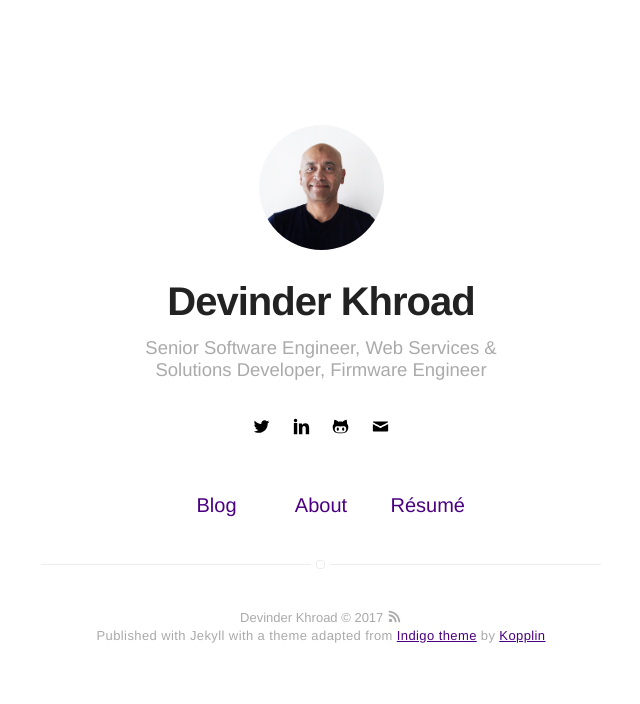
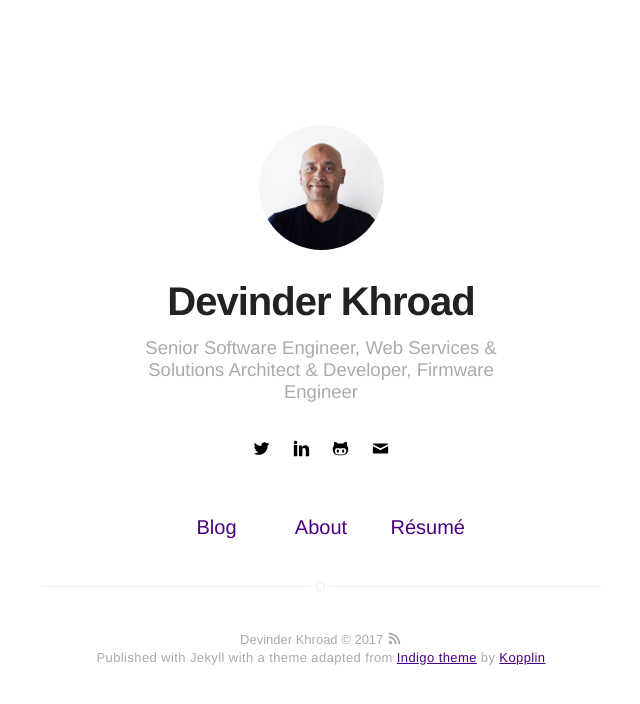
Before and after one commit to dkhroad/dkhroad.github.io, a Jekyll site: the page built from index.html, in a window 1280 px wide. Shown: the top 704 px of the page, without its empty margins (319-959 px from the left). Built offline with Jekyll 4.4.1, drawn with Linux system fonts in a browser that asks for light colours.

Commit message:
updated bio

```diff
--- a/_config.yml
+++ b/_config.yml
@@ -1,6 +1,6 @@
 # main text of home
 name: Devinder Khroad
-bio: Senior Software Engineer, Web Services & Solutions Developer, Firmware Engineer
+bio: Senior Software Engineer, Web Services & Solutions Architect & Developer, Firmware Engineer
 
 # twitter summary info
 description: A blog about technology and stuff related
```
